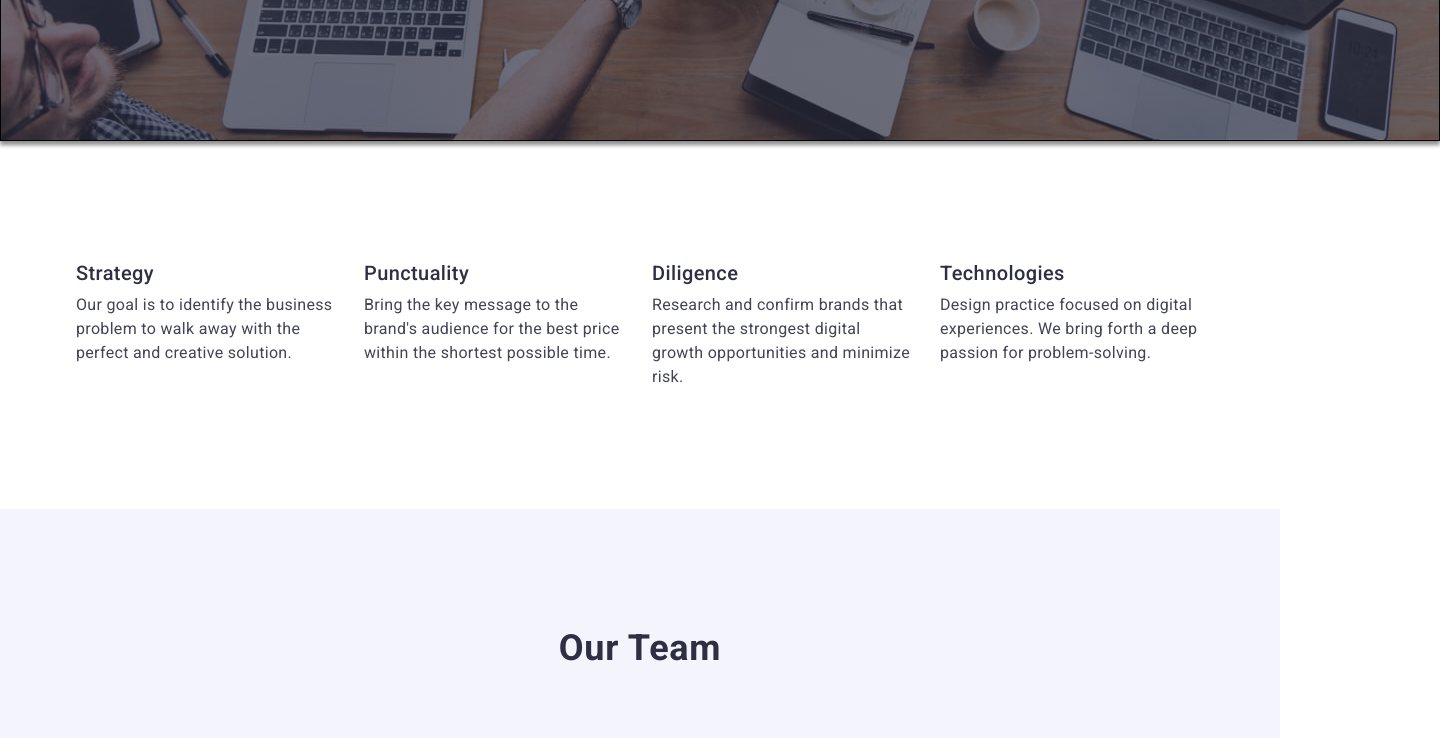
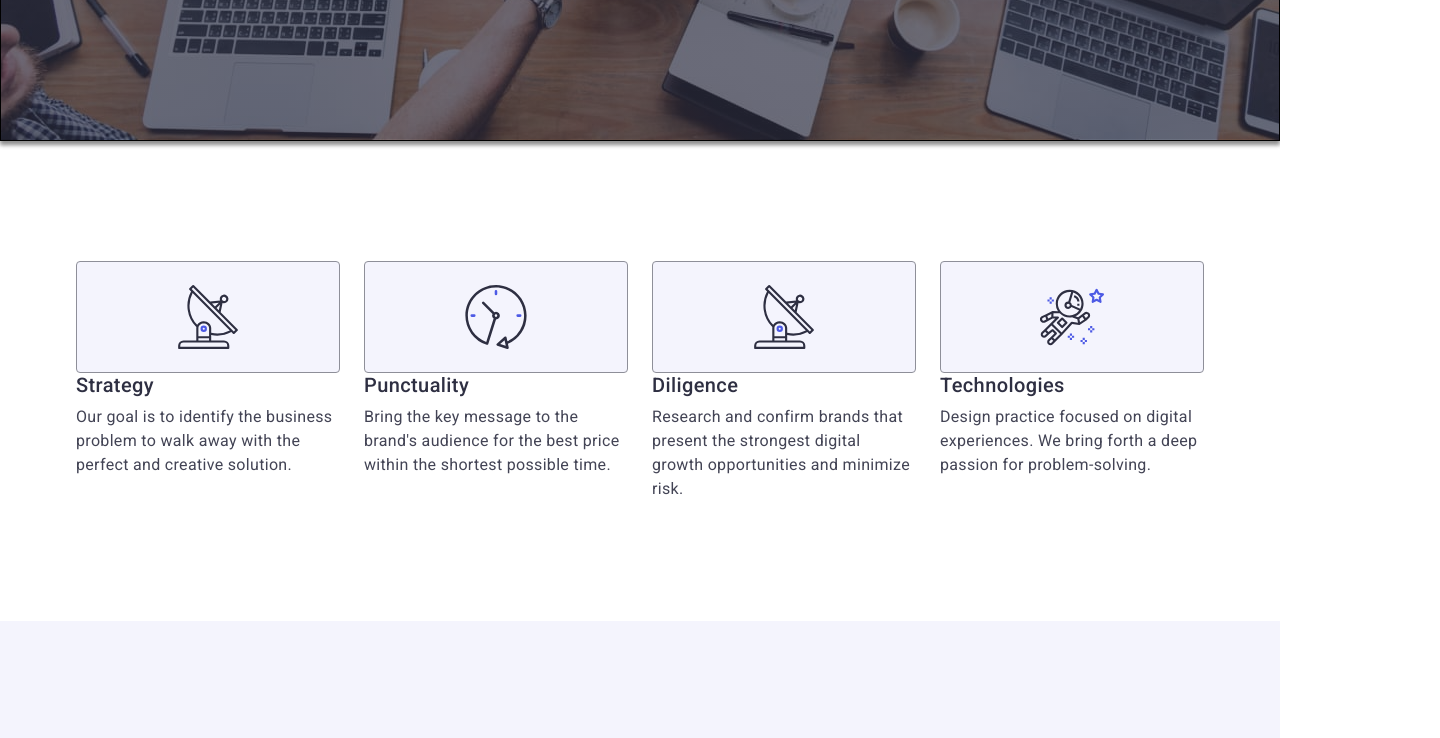
Before and after one commit to tms-zngs/goit-markup-hw-04, a plain HTML site: page index.html in a window 1280 px wide. Shown: the part 534-1272 px from the top of the page, 1440 px wide, since content can reach past the window. Drawn offline with nearby package versions, Linux system fonts and the light colour scheme.

Commit message:
features-done

```diff
--- a/css/styles.css
+++ b/css/styles.css
@@ -120,7 +120,7 @@ img {
 
 /* #region hero section */
 .hero-section {
-  width: 1440px;
+  max-width: 1440px;
   box-shadow: 0 4px 4px 0 rgba(0, 0, 0, 0.25), 0 4px 4px 0 rgba(0, 0, 0, 0.25);
   background-color: #2e2f42;
   background-image: linear-gradient(
@@ -169,6 +169,7 @@ img {
   letter-spacing: 0.04em;
   background-color: #4d5ae5;
   color: #fff;
+  transition: background-color 250ms cubic-bezier(0.4, 0, 0.2, 1);
 }
 
 .order-button:hover,
@@ -206,6 +207,22 @@ img {
 
 .features-item {
   width: calc((100% - 72px) / 4);
+}
+
+.features-icon-container {
+  display: flex;
+  justify-content: center;
+  align-items: center;
+  border: 1px solid #8e8f99;
+  border-radius: 4px;
+  width: 264px;
+  height: 112px;
+  background-color: #f4f4fd;
+}
+
+.features-icon {
+  width: 64px;
+  height: 64px;
 }
 
 .features-tittle {
--- a/index.html
+++ b/index.html
@@ -62,6 +62,11 @@
           <h2 class="visually-hidden">Features</h2>
           <ul class="features-list">
             <li class="features-item">
+              <div class="features-icon-container">
+                <svg class="features-icon">
+                  <use href="./images/icons.svg#icon-antenna-1"></use>
+                </svg>
+              </div>
               <h3 class="features-tittle">Strategy</h3>
               <p class="features-text">
                 Our goal is to identify the business problem to walk away with
@@ -69,6 +74,11 @@
               </p>
             </li>
             <li class="features-item">
+              <div class="features-icon-container">
+                <svg class="features-icon">
+                  <use href="./images/icons.svg#icon-clock-1"></use>
+                </svg>
+              </div>
               <h3 class="features-tittle">Punctuality</h3>
               <p class="features-text">
                 Bring the key message to the brand's audience for the best price
@@ -76,6 +86,11 @@
               </p>
             </li>
             <li class="features-item">
+              <div class="features-icon-container">
+                <svg class="features-icon">
+                  <use href="./images/icons.svg#icon-antenna-1"></use>
+                </svg>
+              </div>
               <h3 class="features-tittle">Diligence</h3>
               <p class="features-text">
                 Research and confirm brands that present the strongest digital
@@ -83,6 +98,11 @@
               </p>
             </li>
             <li class="features-item">
+              <div class="features-icon-container">
+                <svg class="features-icon">
+                  <use href="./images/icons.svg#icon-astronaut-1"></use>
+                </svg>
+              </div>
               <h3 class="features-tittle">Technologies</h3>
               <p class="features-text">
                 Design practice focused on digital experiences. We bring forth a
```
Also changed, not shown: images/icons.svg (added).
